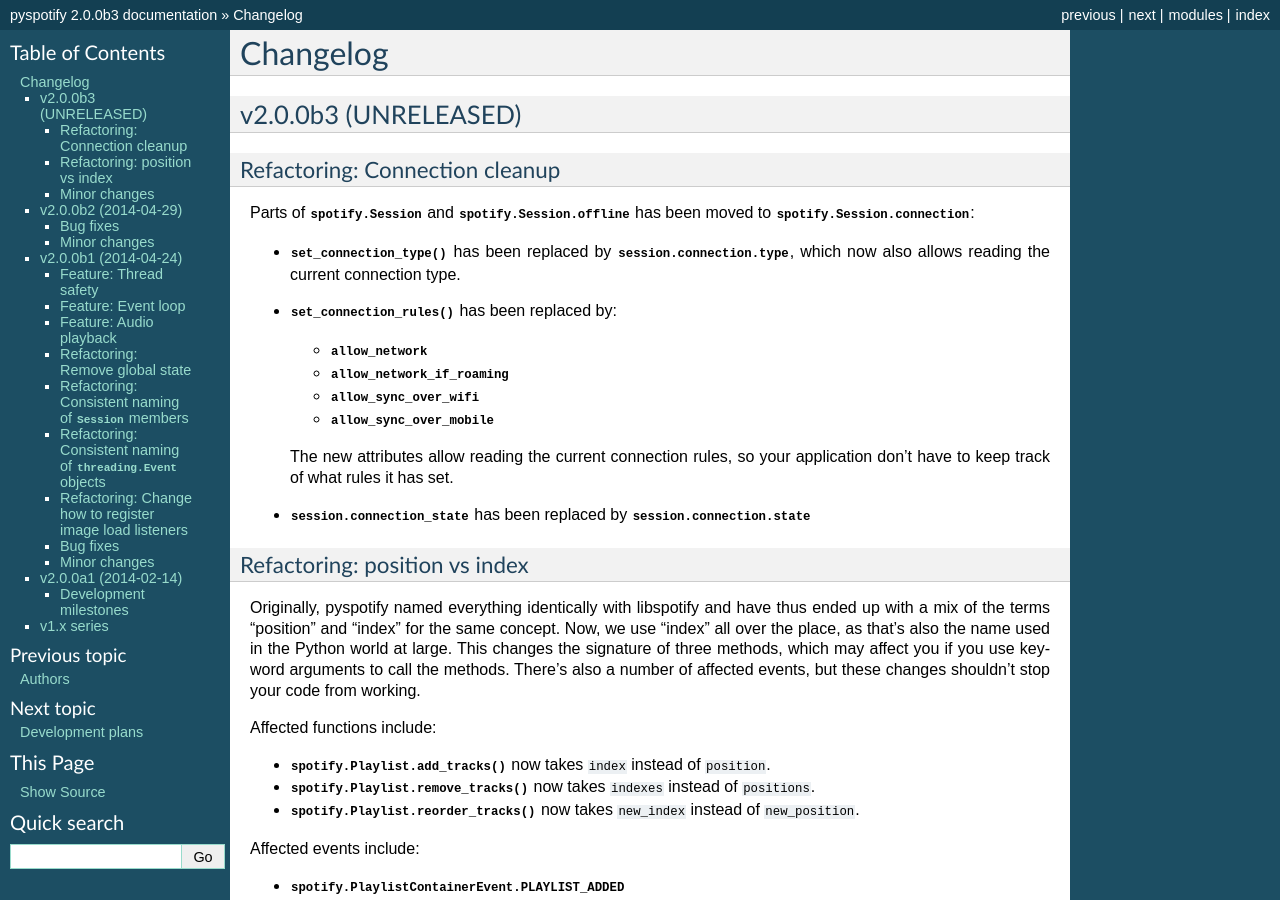
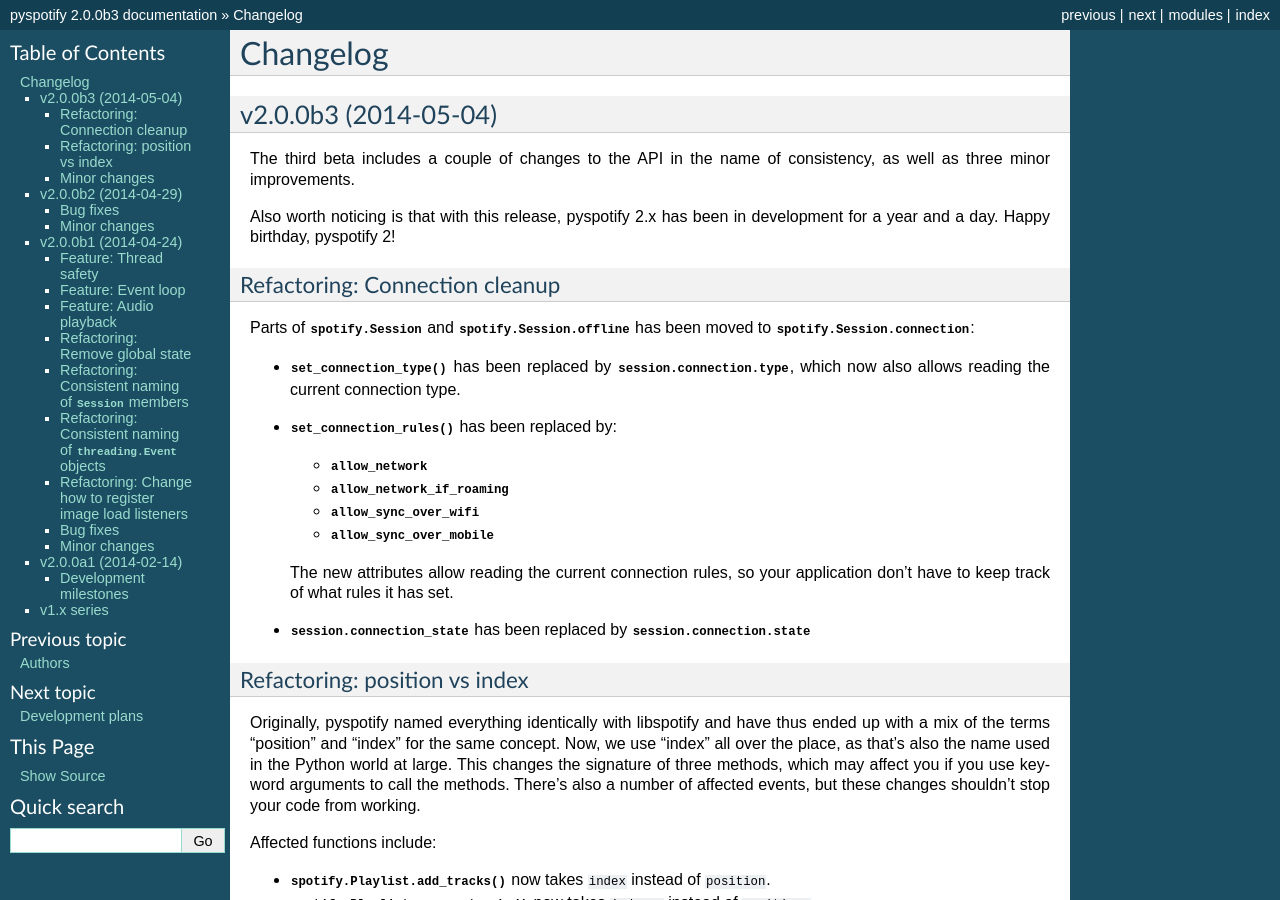
Before and after one commit to jodal/pyspotify, a Sphinx documentation site: the page built from docs/changelog.rst, in a window 1280 px wide and 900 px high. Built offline with Sphinx 7.4.7, drawn with Linux system fonts in a browser that asks for light colours; pages that are not in the unit, such as notebooks, are missing from menus.

Commit message:
docs: Release v2.0.0b3

```diff
--- a/docs/changelog.rst
+++ b/docs/changelog.rst
@@ -2,8 +2,14 @@
 Changelog
 *********
 
-v2.0.0b3 (UNRELEASED)
+v2.0.0b3 (2014-05-04)
 =====================
+
+The third beta includes a couple of changes to the API in the name of
+consistency, as well as three minor improvements.
+
+Also worth noticing is that with this release, pyspotify 2.x has been in
+development for a year and a day. Happy birthday, pyspotify 2!
 
 Refactoring: Connection cleanup
 -------------------------------
```
